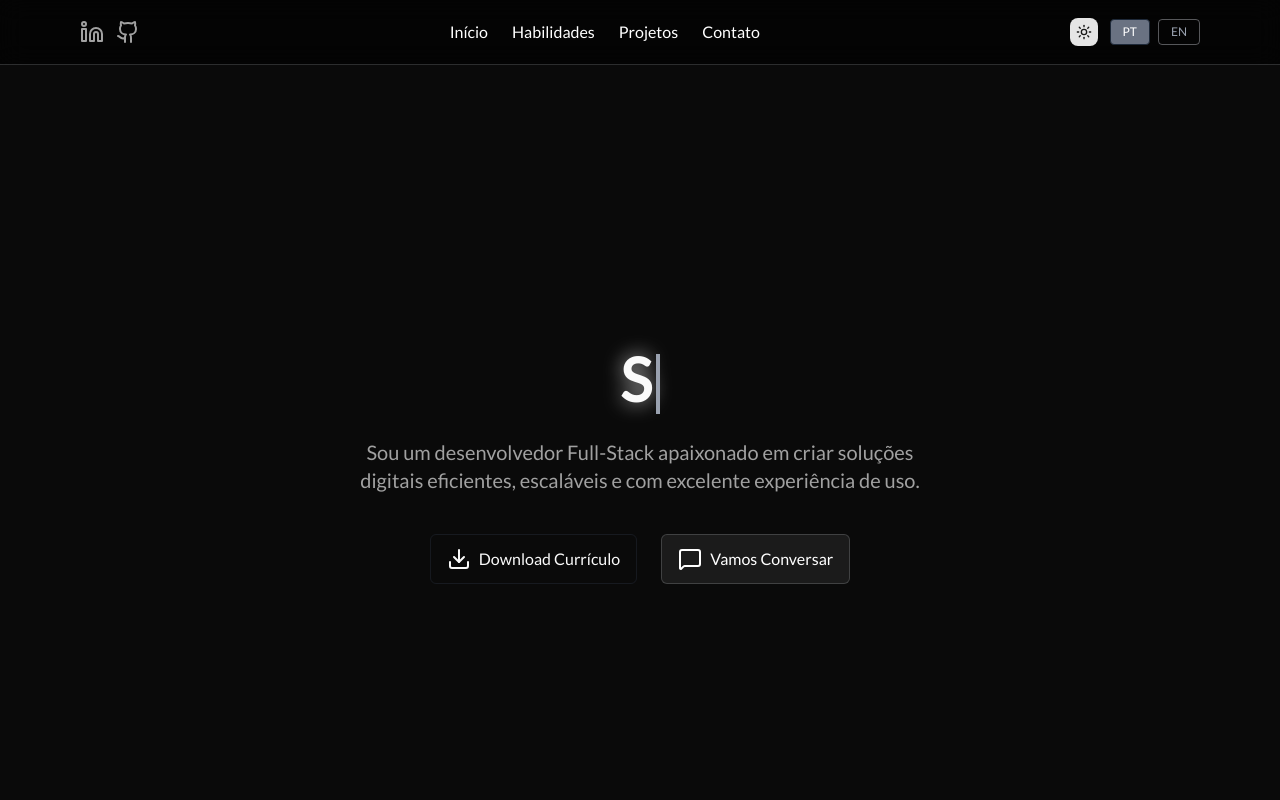
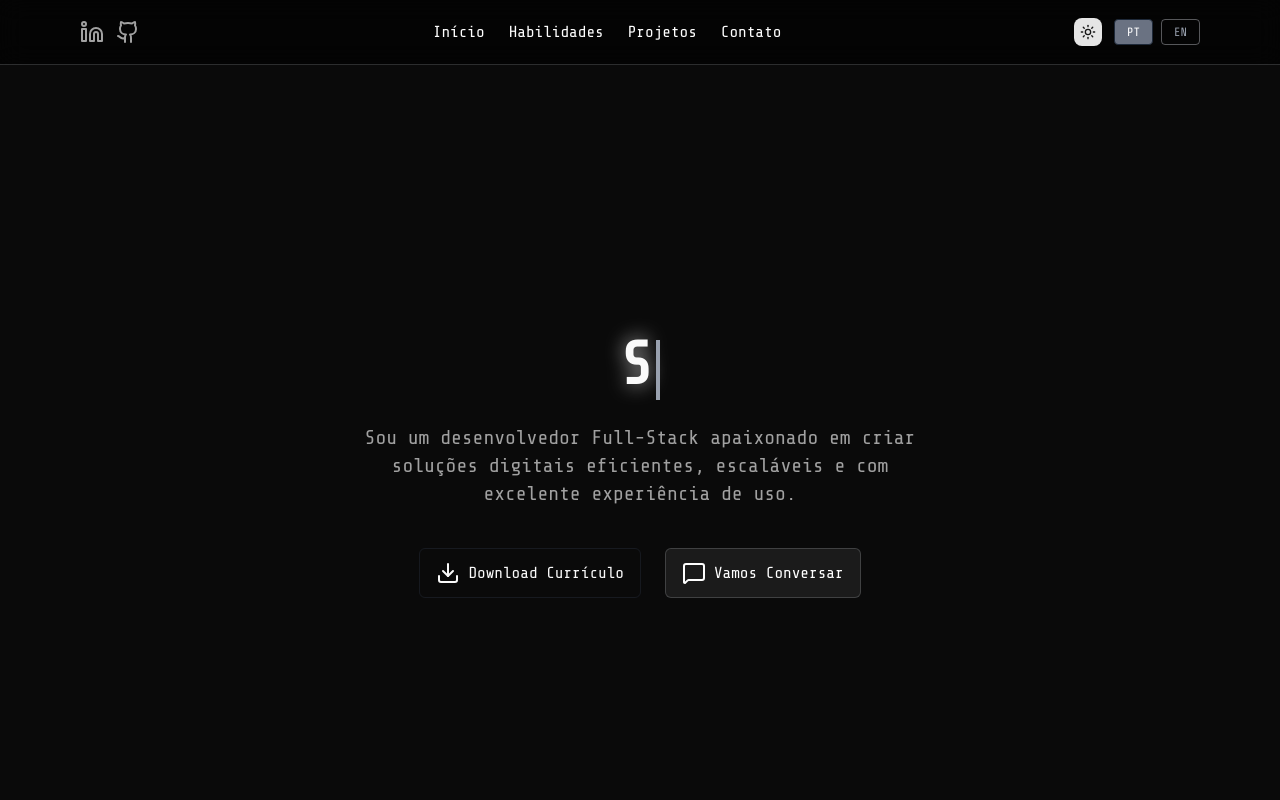
Before and after one commit to DeangellesES/projeto-portifolio, a Next.js app: page / in a window 1280 px wide. Shown: the top 800 px of the page. Built offline with nearby package versions, Linux system fonts and the light colour scheme.

Commit message:
trocando font

```diff
--- a/app/layout.tsx
+++ b/app/layout.tsx
@@ -1,17 +1,24 @@
 import type { Metadata } from "next"
 import "./globals.css"
 import { ThemeProvider } from "@/components/theme-provider"
-import { Lato } from "next/font/google"
+// import { Lato } from "next/font/google"
+import { Share_Tech_Mono } from "next/font/google";
 import SplashCursor from '../components/SplashCursor'
 import 'react-toastify/dist/ReactToastify.css'
 import { ToastContainer } from 'react-toastify'
 
 // fonte utilizada no projeto como um todo
-const lato = Lato({
-  weight: ['400'],
-  variable: "--font-lato",
-  subsets: ["latin"]
-})
+// const lato = Lato({
+//   weight: ['400'],
+//   variable: "--font-lato",
+//   subsets: ["latin"]
+// })
+
+const shareTechMono = Share_Tech_Mono({
+  variable: "--font-share-tech-mono",
+  subsets: ["latin"],
+  weight: "400",
+});
 
 // nome e icone na aba
 export const metadata: Metadata = {
@@ -29,7 +36,7 @@ export default function RootLayout({
   return (
     <html lang="pt-BR" suppressHydrationWarning>
       <body
-        className={`${lato.className} antialiased`}
+        className={`${shareTechMono.className} antialiased`}
       >
         {/* cursor com efeito */}
         <SplashCursor />
```
